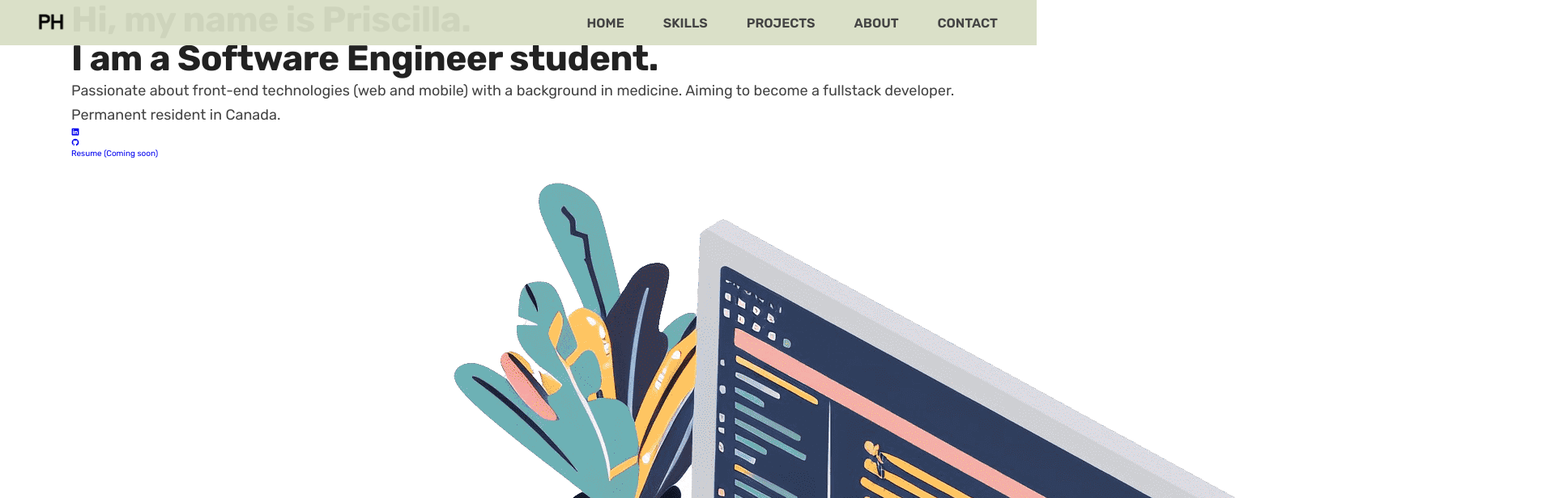
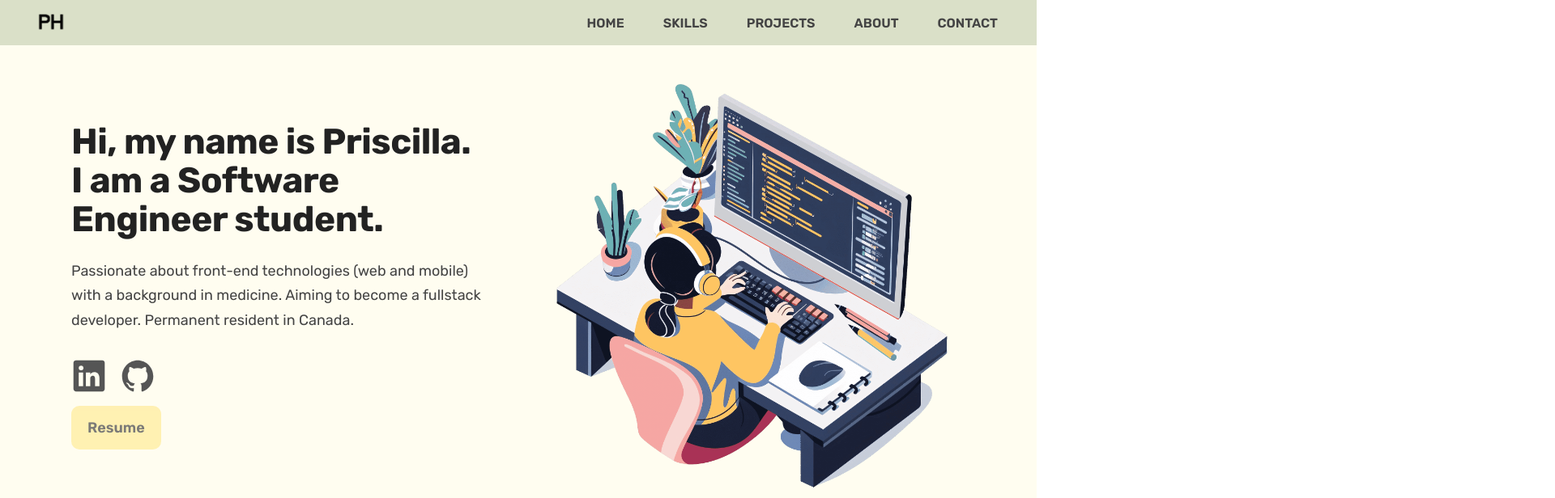
Before and after one commit to priscillahaibara/portfolio, a plain HTML site: page index.html in a window 1280 px wide. Shown: the top 616 px of the page at 81% size, 1920 px wide, since content can reach past the window. Drawn offline with nearby package versions, Linux system fonts and the light colour scheme.

Commit message:
Refactor(hero): Update CSS to match HTML class changes and add styles for disabled CTA button

```diff
--- a/css/main.css
+++ b/css/main.css
@@ -2,3 +2,4 @@
 @import url('base.css');
 @import url('layout.css');
 @import url('./pages/header.css');
+@import url('./pages/hero.css');
--- /dev/null
+++ b/css/pages/hero.css
@@ -0,0 +1,72 @@
+/* ====== HERO ======  */
+
+.hero {
+  padding: var(--space-2xl) 0;
+  background-color: var(--color-bg);
+}
+
+.hero__container {
+  display: grid;
+  grid-template-columns: repeat(2, 1fr);
+  align-items: center;
+  column-gap: var(--column-gap-lg);
+  row-gap: var(--row-gap-lg);
+}
+
+.hero__img {
+  width: 100%;
+  animation: animation--moveInRight 1s ease-out;
+}
+
+.hero__content-title {
+  margin-bottom: var(--space-xs);
+}
+
+.hero__content-description {
+  margin-bottom: var(--space-sm);
+}
+
+.hero__content-social-links {
+  animation: animation--moveInBottom 1s ease-out;
+}
+
+.social-links {
+  display: flex;
+  align-items: center;
+  gap: 1.6rem;
+  margin-bottom: var(--space-3xs);
+}
+
+.social-links__icon {
+  height: 4.4rem;
+  width: 4.4rem;
+  color: var(--color-social-icons);
+  transition: transform 0.3s;
+}
+
+.social-links__icon:hover,
+.social-links__icon:active {
+  color: var(--color-social-icons-hover);
+  transform: scale(1.1);
+}
+
+.button--cta {
+  display: inline-block;
+  background-color: var(--color-button-bg);
+  color: var(--color-text-tertiary);
+  padding: 1.6rem 2rem;
+  font-size: var(--font-size-md);
+  font-weight: var(--font-weight-semi-bold);
+  text-align: center;
+  border-radius: var(--radius-md);
+  transition: background-color 0.3s;
+}
+
+.button--cta:hover {
+  background-color: var();
+}
+
+.button--disabled[aria-disabled="true"] {
+  opacity: 0.7;
+  pointer-events: none;
+}
--- a/css/variables.css
+++ b/css/variables.css
@@ -35,9 +35,12 @@
   --color-header-bg: var(--color-secondary-300); /* Header background */
   --color-header-link-hover: var(--color-secondary-400); /* Hover color for header links */
   --color-footer-bg: var(--color-secondary-300); /* Footer background */
+  --color-social-icons: var(--color-grey-600);
+  --color-social-icons-hover: var(--color-grey-800);
   --color-chart-bg: var(--color-secondary-300); /* Chart background */
   --color-chart-bar-fill: var(--color-primary-500); /* Chart bar fill */
   --color-button-bg: var(--color-primary-400); /* Button background */
+  --color-button-bg-hover: var(--color-primary-500);
   --color-text-primary: var(--color-grey-900); /* Main headings (h1, h2) */
   --color-text-secondary: var(--color-grey-800); /* Subheadings (h3, h4) */
   --color-text-tertiary: var(--color-grey-700); /* Descriptions, links */
@@ -76,6 +79,16 @@
   --space-96: 9.6rem;
   --space-128: 12.8rem;
 
+  /* Padding and margin*/
+  --space-3xs: var(--space-12);
+  --space-2xs: var(--space-16);
+  --space-xs: var(--space-24);
+  --space-sm: var(--space-32);
+  --space-m: var(--space-48);
+  --space-lg: var(--space-64);
+  --space-xl: var(--space-80);
+  --space-2xl: var(--space-96);
+
   /* Column gap */
   --column-gap-sm: 3.2rem;
   --column-gap-md: 4.8rem;
--- a/index.html
+++ b/index.html
@@ -74,7 +74,7 @@
               Permanent resident in Canada.
             </p>
 
-            <div class="hero__container-social-links">
+            <div class="hero__content-social-links">
               <ul class="social-links">
                 <li>
                   <a
@@ -104,13 +104,13 @@
                   </a>
                 </li>
               </ul>
-              <a class="button button--disabled" href="#" aria-disabled="true"
-                >Resume (Coming soon)</a
+              <a class="button--cta button--disabled" href="#" aria-disabled="true"
+                >Resume</a
               >
             </div>
           </div>
 
-          <div class="hero__container-img">
+          <div class="hero__content-img">
             <img
               class="hero__img"
               alt="Illustration of a woman coding on a computer"
@@ -234,15 +234,16 @@
             loop
             playsinline
           >
-            <source src="assets/videos/autumn-video-medium.mp4" type="video/mp4" />
+            <source
+              src="assets/videos/autumn-video-medium.mp4"
+              type="video/mp4"
+            />
             Your browser is not supported!
           </video>
         </div>
 
         <div class="container">
-          <h2 class="projects__title u-title--uppercase">
-            Featured Projects
-          </h2>
+          <h2 class="projects__title u-title--uppercase">Featured Projects</h2>
 
           <div class="feature">
             <div class="feature__container">
```
